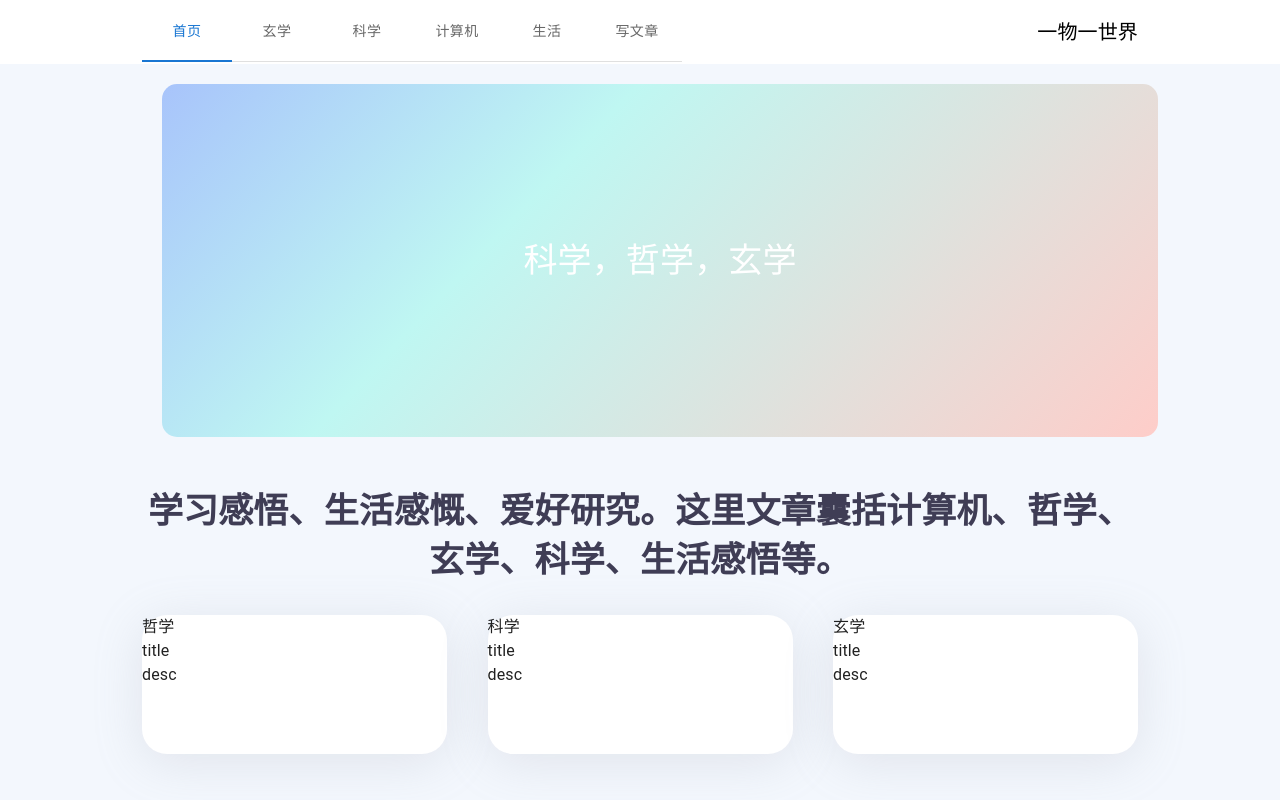
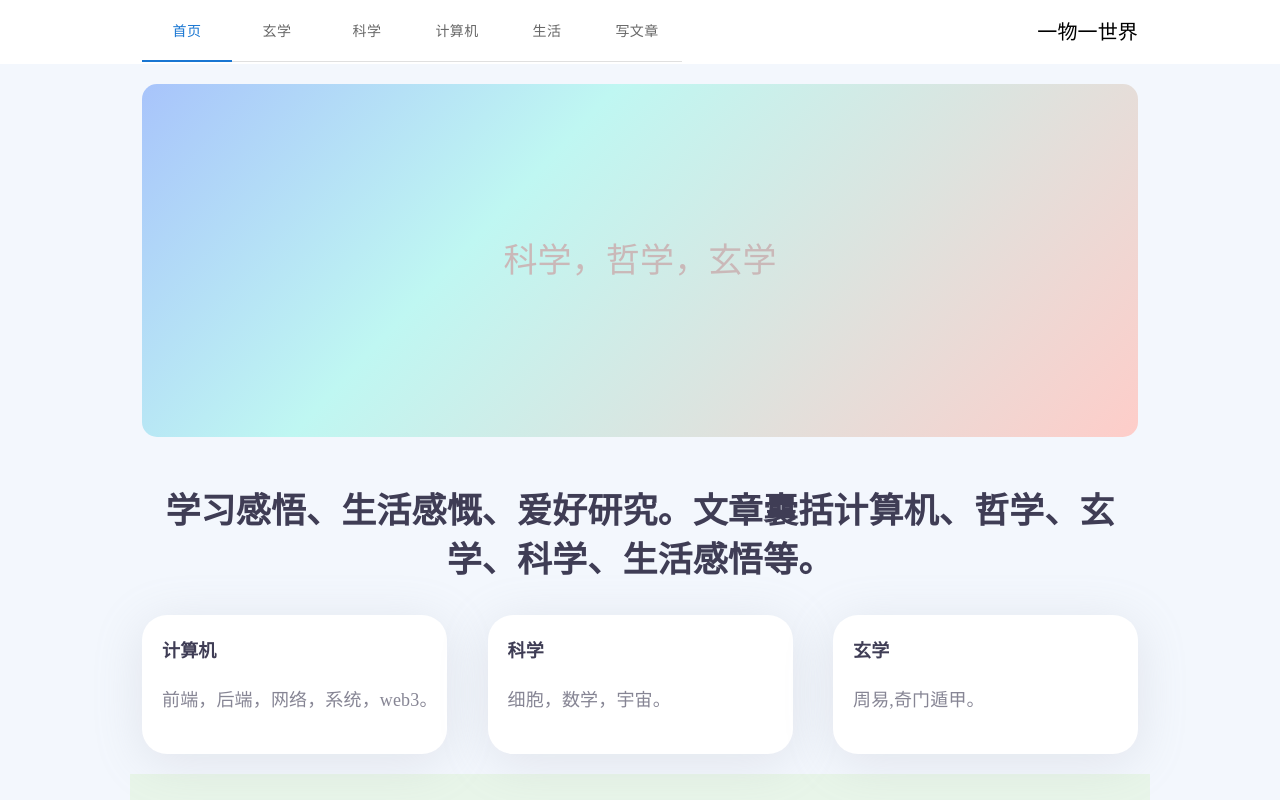
Before and after one commit to one-thing-one-world/blog-client, a React (Create React App) app: page / in a window 1280 px wide. Shown: the top 800 px of the page. Built offline with nearby package versions, Linux system fonts and the light colour scheme.

Commit message:
[Feat::introitem] feature homPage introitem media

```diff
--- a/src/components/IntroItemWrapper/index.tsx
+++ b/src/components/IntroItemWrapper/index.tsx
@@ -1,5 +1,10 @@
 import React from 'react'
 import styled from 'styled-components'
+
+interface Iprops {
+  title: string
+  tittleDesc: string
+}
 
 const Wrapper = styled.div`
   width: 305px;
@@ -7,22 +12,34 @@ const Wrapper = styled.div`
   background: #ffffff;
   box-shadow: 0px 8px 50px 0px rgba(149, 157, 165, 0.2);
   border-radius: 25px;
+  padding: 0 20px;
 `
-interface Iprops {
-  children: React.ReactNode
-}
-const TitleText = styled.div``
-const TittleDesc = styled.div``
+
+const TitleText = styled.div`
+  width: 80px;
+  height: 25px;
+  font-size: 18px;
+  font-family: PingFangSC-Semibold, PingFang SC;
+  font-weight: 600;
+  color: #3f3d55;
+  line-height: 25px;
+  margin: 24px 0;
+`
+const TittleDesc = styled.div`
+  width: 335px;
+  height: 100px;
+  font-size: 18px;
+  font-family: PingFangSC-Medium, PingFang SC;
+  font-weight: 500;
+  color: rgba(63, 61, 85, 0.63);
+  line-height: 25px;
+`
 export default function IntroItemWrapper(props: Iprops) {
-  const { children } = props
+  const { title, tittleDesc } = props
   return (
     <Wrapper>
-      {/* {React.Children.map(props.children, props =>
-        React.cloneElement(<div>123</div>)
-      )} */}
-      {children}
-      <TitleText>title</TitleText>
-      <TittleDesc>desc</TittleDesc>
+      <TitleText>{title}</TitleText>
+      <TittleDesc>{tittleDesc}</TittleDesc>
     </Wrapper>
   )
 }
--- a/src/pages/Home/HomeCom/index.tsx
+++ b/src/pages/Home/HomeCom/index.tsx
@@ -4,29 +4,25 @@ import styled from 'styled-components'
 
 const Wrapper = styled.div`
   width: 100%;
-  /* height: 500px; */
   display: flex;
   align-items: center;
-  /* flex-direction: column; */
   justify-content: center;
   padding: 0 12px;
   box-sizing: border-box;
-  max-width: 1020px;
-  margin: 20px;
+  margin: 20px 0;
 `
 
 const TextWrapper = styled.div`
-  /* margin-bottom: 60px; */
   height: 353px;
-  width: 1020px;
+  width: 100%;
   display: flex;
   align-items: center;
   justify-content: center;
   background: linear-gradient(313deg, #fecdc9 0%, #bff7f2 64%, #a8c4fb 100%);
   border-radius: 15px;
-
   font-family: JCfg;
-  color: #ffffff;
+  color: #cab8b8;
+  /* mix-blend-mode: difference; */
 
   @media (max-width: 750px) {
     font-size: 18px;
--- a/src/pages/Home/HomeIntro/index.tsx
+++ b/src/pages/Home/HomeIntro/index.tsx
@@ -3,16 +3,24 @@ import styled from 'styled-components'
 import IntroItemWrapper from '../../../components/IntroItemWrapper/index'
 
 const Wrapper = styled.div`
-  width: 1020px;
-  height: 400px;
+  width: 100%;
+  /* height: 400px; */
   margin-top: 50px;
-  padding: 0 12px;
+  padding: 0 12px 20px;
 `
 const IntroWrapper = styled.div`
+  width: 100%;
   margin-top: 30px;
   display: flex;
   flex-wrap: wrap;
   justify-content: space-between;
+  @media (max-width: 750px) {
+    flex-direction: column;
+    align-items: center;
+    & > div {
+      margin-bottom: 20px;
+    }
+  }
 `
 const TitleWrapper = styled.div`
   /* height: 98px; */
@@ -23,17 +31,31 @@ const TitleWrapper = styled.div`
   line-height: 49px;
   text-align: center;
 `
+const introList = [
+  {
+    title: '计算机',
+    tittleDesc: '前端，后端，网络，系统，web3。',
+  },
+  {
+    title: '科学',
+    tittleDesc: ' 细胞，数学，宇宙。',
+  },
+  {
+    title: '玄学',
+    tittleDesc: '周易,奇门遁甲。',
+  },
+]
 
 export default function HomeIntro() {
   return (
     <Wrapper>
       <TitleWrapper>
-        学习感悟、生活感慨、爱好研究。这里文章囊括计算机、哲学、玄学、科学、生活感悟等。
+        学习感悟、生活感慨、爱好研究。文章囊括计算机、哲学、玄学、科学、生活感悟等。
       </TitleWrapper>
       <IntroWrapper>
-        <IntroItemWrapper>哲学</IntroItemWrapper>
-        <IntroItemWrapper>科学</IntroItemWrapper>
-        <IntroItemWrapper>玄学</IntroItemWrapper>
+        {introList.map(({ title, tittleDesc }) => (
+          <IntroItemWrapper key={title} tittleDesc={tittleDesc} title={title} />
+        ))}
       </IntroWrapper>
     </Wrapper>
   )
```
